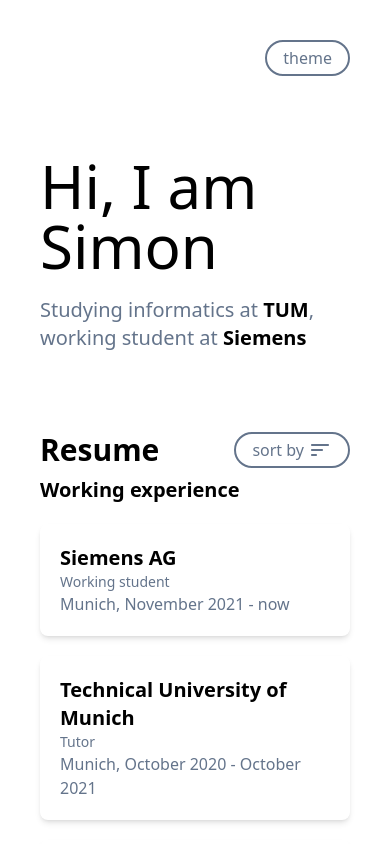
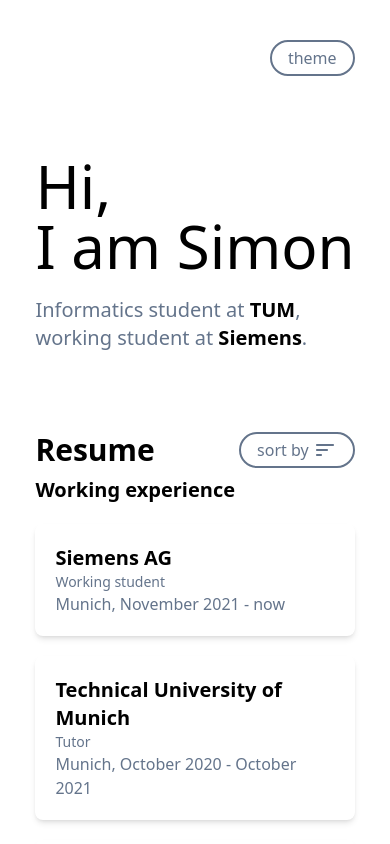
Before and after one commit to simon-hng/portfolio-old, a Next.js app: page / in a window 390 px wide. Shown: the top 844 px of the page. Built offline with nearby package versions, Linux system fonts and the light colour scheme.

Commit message:
improve breakpoints for mobile

```diff
--- a/pages/index.tsx
+++ b/pages/index.tsx
@@ -23,11 +23,11 @@
         <div>
           <div className="my-20">
             <h1 className="text-6xl mb-5 text-black dark:text-white">
-              Hi, I am Simon
+              Hi, I&nbsp;am&nbsp;Simon
             </h1>
 
             <p className="text-xl text-slate-500">
-              Studying informatics at{" "}
+              Informatics student at{" "}
               <Link
                 href="https://www.in.tum.de/"
                 text="TUM"
@@ -39,6 +39,7 @@
                 text="Siemens"
                 className="hover:text-siemens-petrol dark:hover:text-siemens-petrol"
               />
+              .
             </p>
           </div>
 
```
